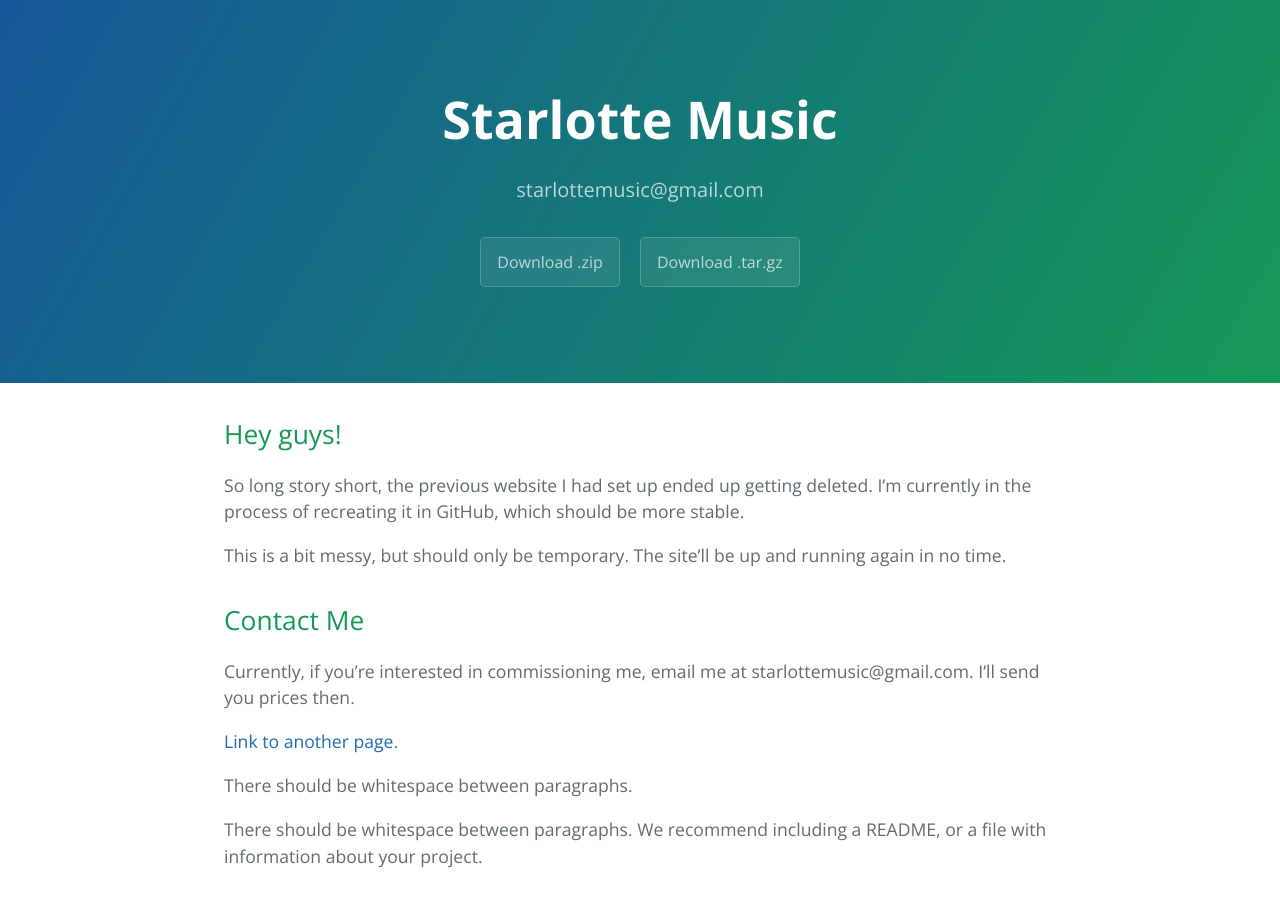
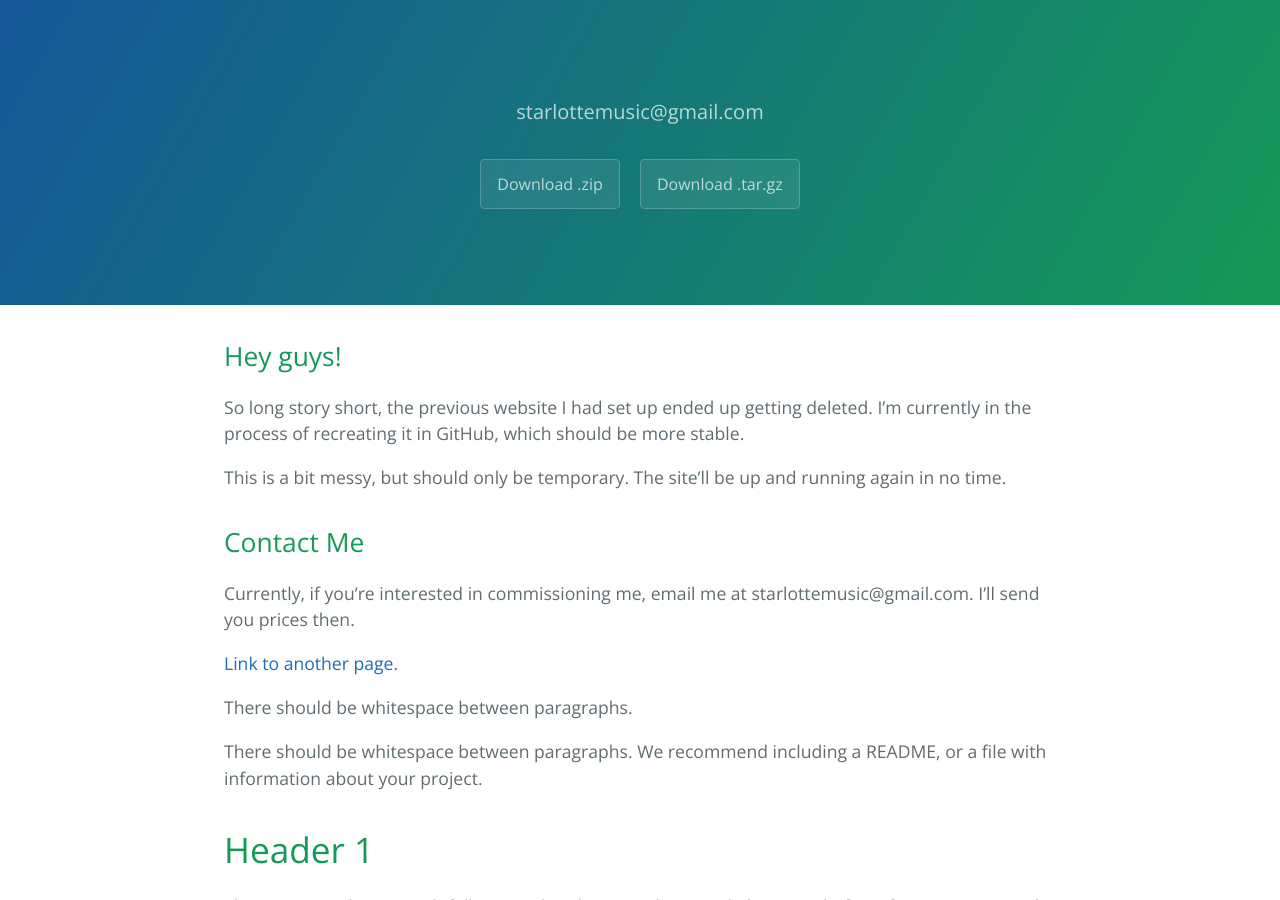
Before and after one commit to starlottemusic/starlottemusic.github.io, a Jekyll site: the page built from index.md, in a window 1280 px wide and 900 px high. Built offline with Jekyll 4.4.1, drawn with Linux system fonts in a browser that asks for light colours.

Commit message:
Update default.html

```diff
--- a/_layouts/default.html
+++ b/_layouts/default.html
@@ -24,7 +25,7 @@
     <a id="skip-to-content" href="#content">Skip to the content.</a>
 
     <header class="page-header" role="banner">
-      <h1 class="project-name">{{ page.title | default: site.title | default: site.github.repository_name }}</h1>
+
       <h2 class="project-tagline">{{ page.description | default: site.description }}</h2>
       {% if site.github.is_project_page %}
         <a href="{{ site.github.repository_url }}" class="btn">View on GitHub</a>
```
Also changed, not shown: other parts of _layouts/default.html (+1 -0 lines).
